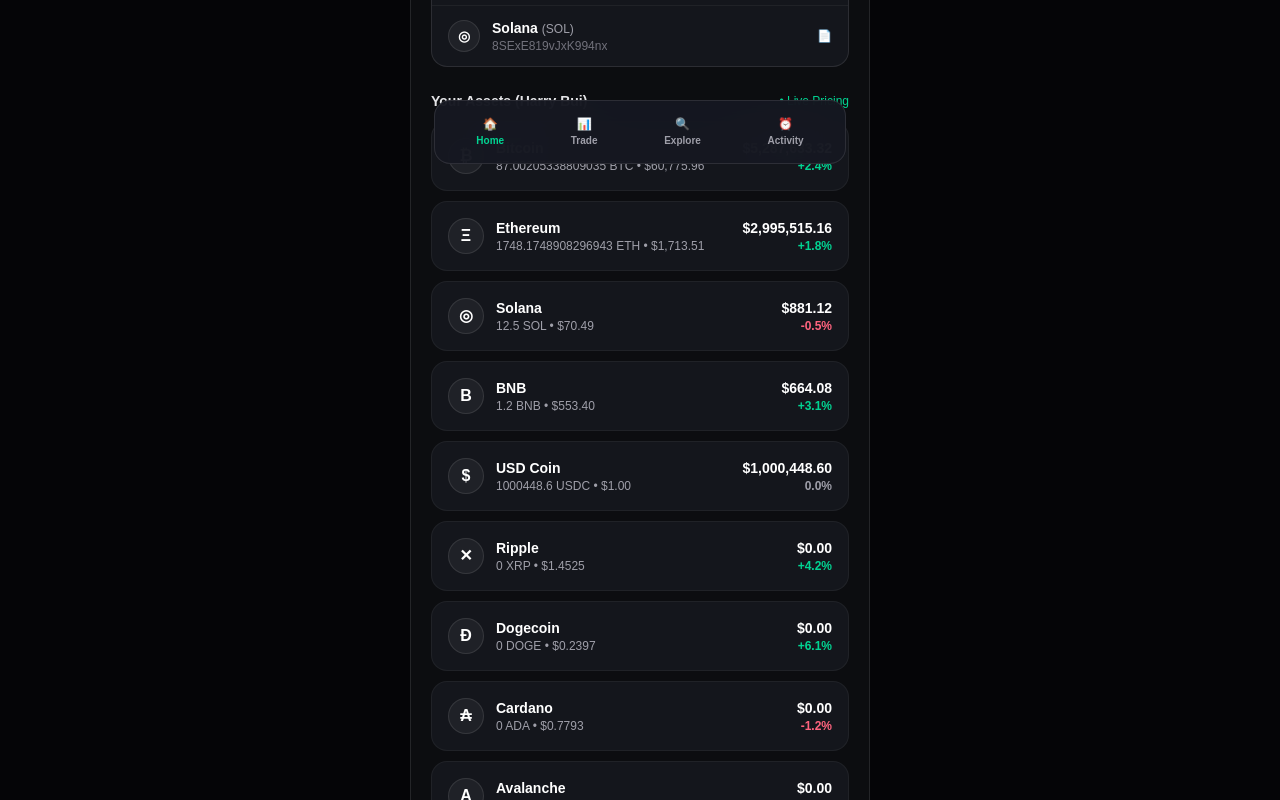
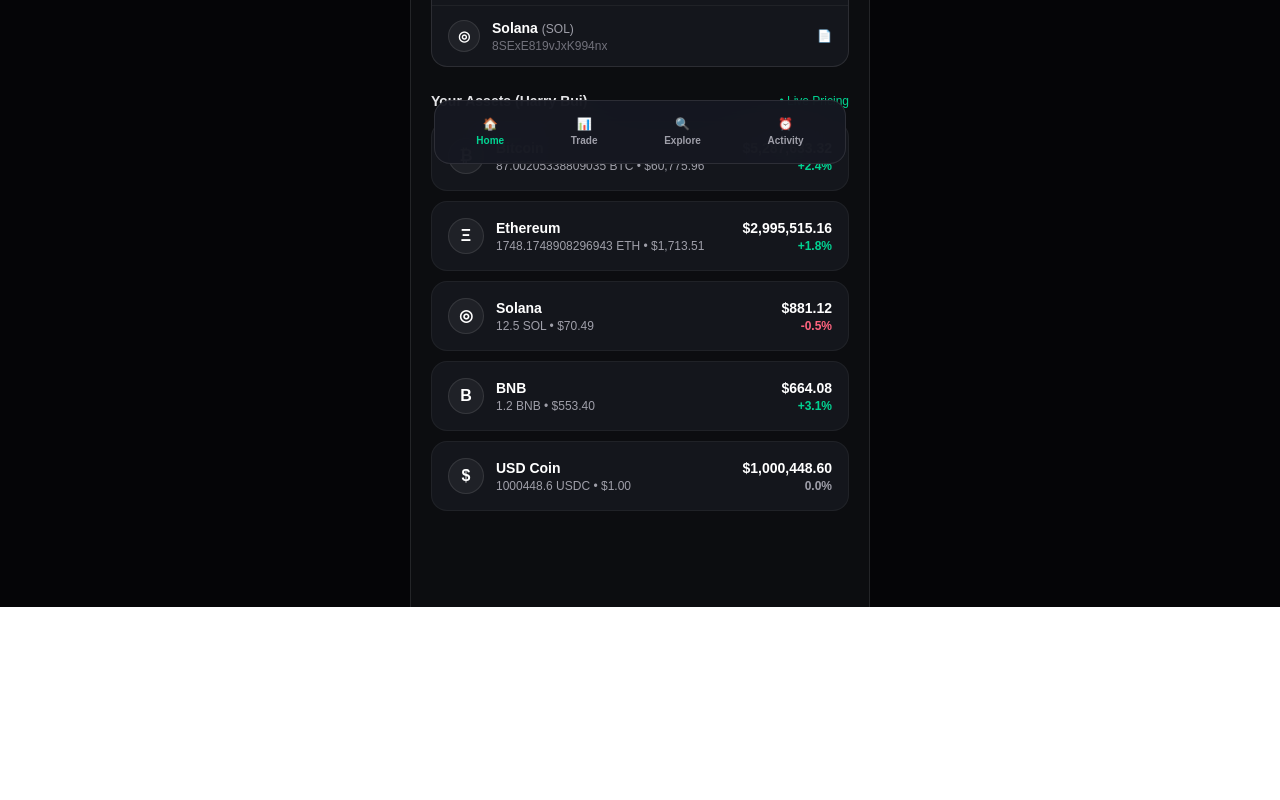
Before and after one commit to minhle20018/nexuspay, a Next.js app: page / in a window 1280 px wide. Shown: the part 620-1420 px from the top of the page. After the commit the page ends 1227 px from the top, so only its background shows below. Built offline with nearby package versions, Linux system fonts and the light colour scheme.

Commit message:
Show only held assets in wallet and remove sold-out assets

```diff
--- a/app/page.tsx
+++ b/app/page.tsx
@@ -226,6 +226,11 @@ export default function Home() {
     [assets]
   );
 
+  const walletAssets = useMemo(
+    () => assets.filter((asset) => asset.amount > 0),
+    [assets]
+  );
+
   const searchResults = useMemo(() => {
     const q = searchQuery.trim();
     if (!q) return [];
@@ -320,8 +325,9 @@ export default function Home() {
           return true;
         });
 
-      if (soldCompletely && updated.length > 0) {
-        setSelectedSymbol(updated[0].symbol);
+      const remainingWithBalance = updated.filter((item) => item.amount > 0);
+      if (soldCompletely && remainingWithBalance.length > 0) {
+        setSelectedSymbol(remainingWithBalance[0].symbol);
       }
 
       return updated;
@@ -592,7 +598,7 @@ export default function Home() {
                 </div>
 
                 <div className="space-y-2.5">
-                  {assets.map((asset) => {
+                  {walletAssets.map((asset) => {
                     const usdTotal = asset.amount * asset.price;
                     const isNegative = asset.change.startsWith('-');
                     const isNeutral = asset.change === '0.0%';
```
